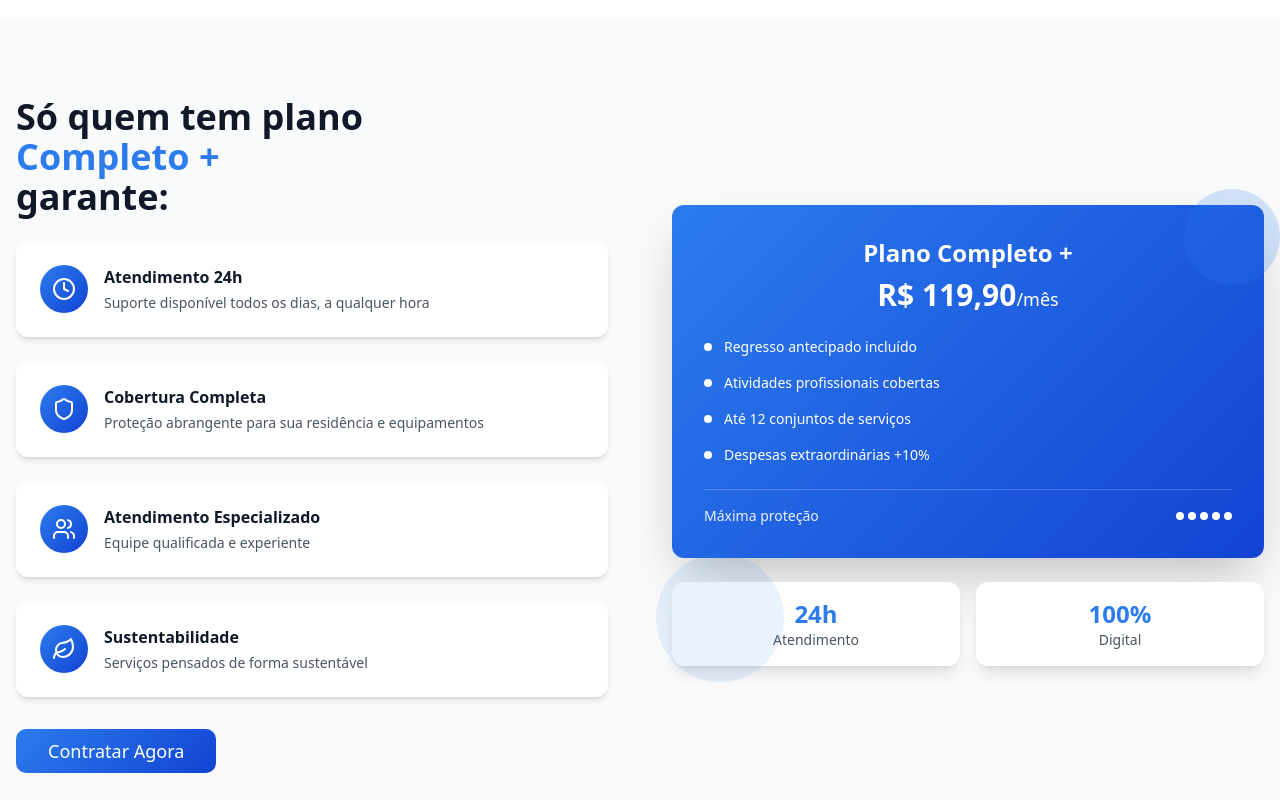
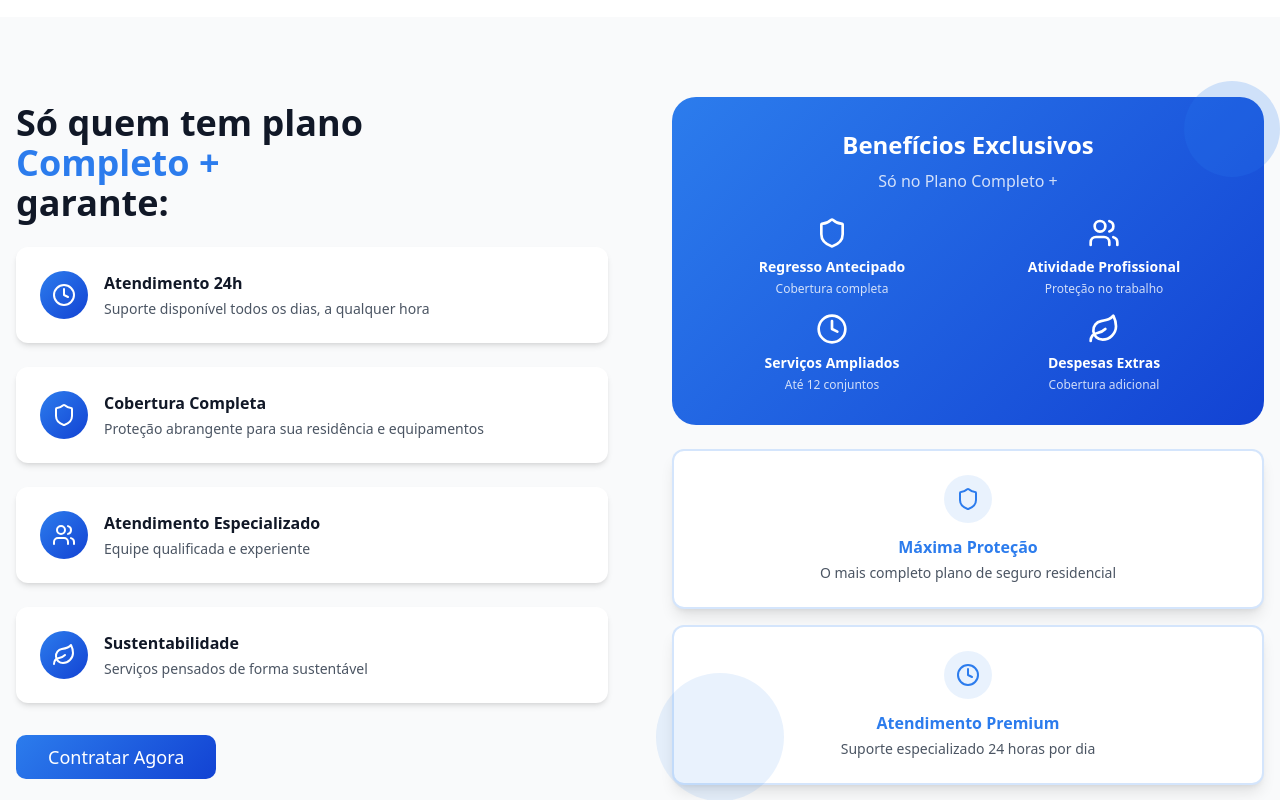
Before and after one commit to davi-449/greet-your-product, a React (Vite) app: page / in a window 1280 px wide. Shown: the part 2360-3160 px from the top of the page. Built offline with nearby package versions, Linux system fonts and the light colour scheme.

Commit message:
Remover valores e criar seção focada em benefícios qualitativos
cgen-136aaec1427c44168e158089780e7880

```diff
--- a/src/components/BenefitsSection.tsx
+++ b/src/components/BenefitsSection.tsx
@@ -75,60 +75,56 @@ const BenefitsSection = () => {
           </div>
 
           <div className="relative">
-            {/* Plano Completo+ Card */}
-            <Card className="border-0 shadow-2xl bg-gradient-blue text-white overflow-hidden">
-              <CardContent className="p-8">
+            {/* Destaque dos Benefícios Exclusivos */}
+            <div className="bg-gradient-blue rounded-3xl p-8 text-white mb-6">
               <div className="text-center mb-6">
-                  <h3 className="text-2xl font-bold mb-2">Plano Completo +</h3>
-                  <div className="text-3xl font-bold">R$ 119,90<span className="text-lg font-normal">/mês</span></div>
+                <h3 className="text-2xl font-bold text-white">Benefícios Exclusivos</h3>
+                <p className="text-white/80 mt-2">Só no Plano Completo +</p>
               </div>
 
-                <div className="space-y-4">
-                  <div className="flex items-center space-x-3">
-                    <div className="w-2 h-2 bg-white rounded-full"></div>
-                    <span className="text-sm">Regresso antecipado incluído</span>
+              <div className="grid grid-cols-2 gap-4">
+                <div className="text-center">
+                  <Shield className="w-8 h-8 mx-auto mb-2 text-white" />
+                  <h4 className="font-semibold text-sm">Regresso Antecipado</h4>
+                  <p className="text-xs text-white/80 mt-1">Cobertura completa</p>
                 </div>
-                  <div className="flex items-center space-x-3">
-                    <div className="w-2 h-2 bg-white rounded-full"></div>
-                    <span className="text-sm">Atividades profissionais cobertas</span>
+                <div className="text-center">
+                  <Users className="w-8 h-8 mx-auto mb-2 text-white" />
+                  <h4 className="font-semibold text-sm">Atividade Profissional</h4>
+                  <p className="text-xs text-white/80 mt-1">Proteção no trabalho</p>
                 </div>
-                  <div className="flex items-center space-x-3">
-                    <div className="w-2 h-2 bg-white rounded-full"></div>
-                    <span className="text-sm">Até 12 conjuntos de serviços</span>
+                <div className="text-center">
+                  <Clock className="w-8 h-8 mx-auto mb-2 text-white" />
+                  <h4 className="font-semibold text-sm">Serviços Ampliados</h4>
+                  <p className="text-xs text-white/80 mt-1">Até 12 conjuntos</p>
                 </div>
-                  <div className="flex items-center space-x-3">
-                    <div className="w-2 h-2 bg-white rounded-full"></div>
-                    <span className="text-sm">Despesas extraordinárias +10%</span>
+                <div className="text-center">
+                  <Leaf className="w-8 h-8 mx-auto mb-2 text-white" />
+                  <h4 className="font-semibold text-sm">Despesas Extras</h4>
+                  <p className="text-xs text-white/80 mt-1">Cobertura adicional</p>
+                </div>
               </div>
             </div>
 
-                <div className="mt-6 pt-4 border-t border-white/20">
-                  <div className="flex justify-between items-center">
-                    <span className="text-sm opacity-90">Máxima proteção</span>
-                    <div className="flex space-x-1">
-                      <div className="w-2 h-2 bg-white rounded-full"></div>
-                      <div className="w-2 h-2 bg-white rounded-full"></div>
-                      <div className="w-2 h-2 bg-white rounded-full"></div>
-                      <div className="w-2 h-2 bg-white rounded-full"></div>
-                      <div className="w-2 h-2 bg-white rounded-full"></div>
+            {/* Cards de Qualidades */}
+            <div className="grid grid-cols-1 gap-4">
+              <Card className="border-2 border-zurich-blue/20 bg-white shadow-lg">
+                <CardContent className="p-6 text-center">
+                  <div className="w-12 h-12 bg-zurich-blue/10 rounded-full flex items-center justify-center mx-auto mb-3">
+                    <Shield className="w-6 h-6 text-zurich-blue" />
                   </div>
-                  </div>
-                </div>
+                  <h4 className="font-bold text-zurich-blue mb-1">Máxima Proteção</h4>
+                  <p className="text-sm text-gray-600">O mais completo plano de seguro residencial</p>
                 </CardContent>
               </Card>
 
-            {/* Estatísticas adicionais */}
-            <div className="grid grid-cols-2 gap-4 mt-6">
-              <Card className="border-0 shadow-lg bg-white">
-                <CardContent className="p-4 text-center">
-                  <div className="text-2xl font-bold text-zurich-blue">24h</div>
-                  <div className="text-sm text-gray-600">Atendimento</div>
-                </CardContent>
-              </Card>
-              <Card className="border-0 shadow-lg bg-white">
-                <CardContent className="p-4 text-center">
-                  <div className="text-2xl font-bold text-zurich-blue">100%</div>
-                  <div className="text-sm text-gray-600">Digital</div>
+              <Card className="border-2 border-zurich-blue/20 bg-white shadow-lg">
+                <CardContent className="p-6 text-center">
+                  <div className="w-12 h-12 bg-zurich-blue/10 rounded-full flex items-center justify-center mx-auto mb-3">
+                    <Clock className="w-6 h-6 text-zurich-blue" />
+                  </div>
+                  <h4 className="font-bold text-zurich-blue mb-1">Atendimento Premium</h4>
+                  <p className="text-sm text-gray-600">Suporte especializado 24 horas por dia</p>
                 </CardContent>
               </Card>
             </div>
```
Lines whose indentation alone changed are shown as unchanged.
